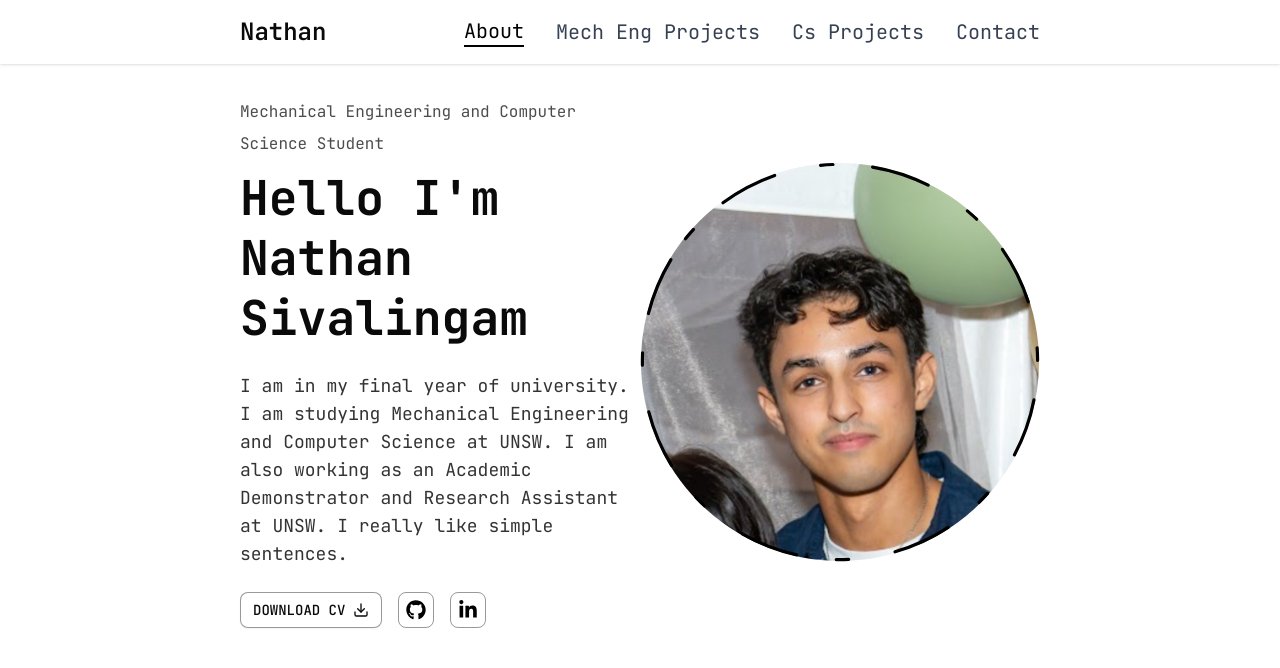
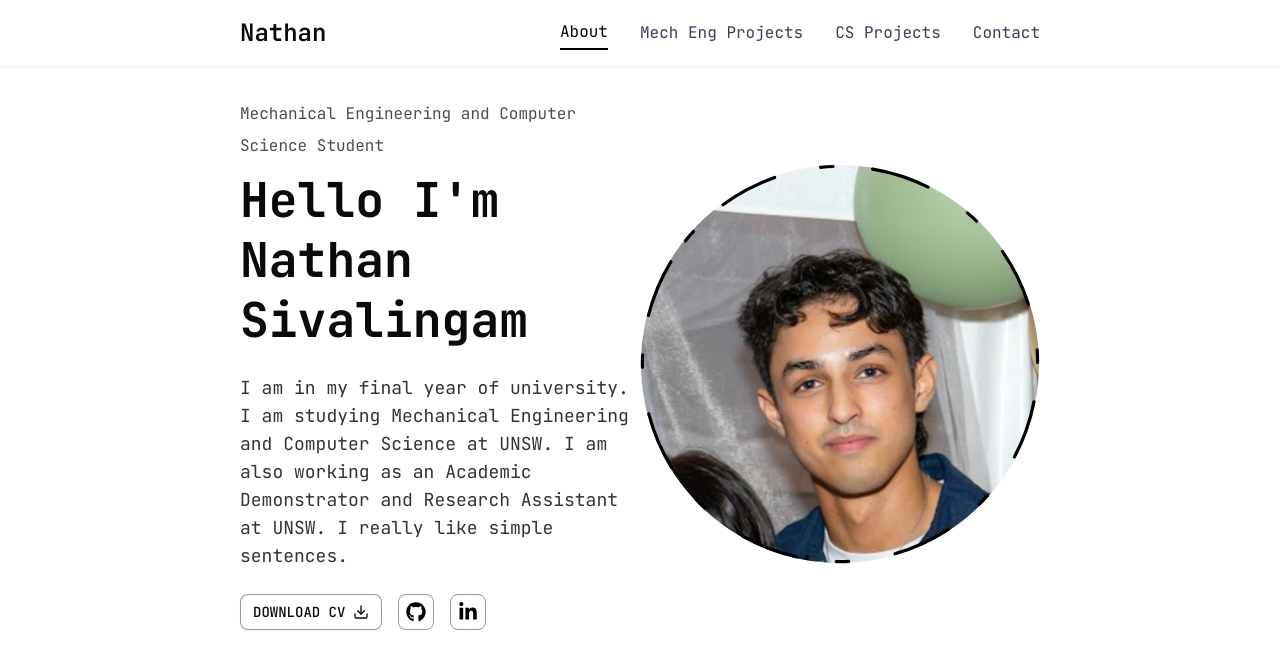
Before and after one commit to nathansivalingam/engineering-portfolio-website, a Next.js app: page / in a window 1280 px wide. Shown: the top 668 px of the page. Built offline with nearby package versions, Linux system fonts and the light colour scheme.

Commit message:
when will i learn

```diff
--- a/components/Header.jsx
+++ b/components/Header.jsx
@@ -1,18 +1,9 @@
+"use client";
+
 import Link from "next/link";
-import { FaHome, FaUserAlt, FaProjectDiagram, FaEnvelope } from "react-icons/fa"; // example icons
-
-// components
 import Nav from "./Nav";
 
 const Header = () => {
-  // Define your mobile links with icons
-  const mobileLinks = [
-    { href: "/", icon: <FaHome />, label: "Home" },
-    { href: "/about", icon: <FaUserAlt />, label: "About" },
-    { href: "/projects", icon: <FaProjectDiagram />, label: "Projects" },
-    { href: "/contact", icon: <FaEnvelope />, label: "Contact" },
-  ];
-
   return (
     <header className="bg-white shadow-sm">
       <div className="container mx-auto flex justify-between items-center py-4 px-6 xl:px-60">
@@ -31,12 +22,9 @@ const Header = () => {
 
         {/* mobile navigation */}
         <div className="flex md:hidden items-center gap-4">
-          {mobileLinks.map((link) => (
-            <Link key={link.href} href={link.href} aria-label={link.label} className="text-xl text-gray-700 hover:text-gray-900 transition-colors">
-              {link.icon}
-            </Link>
-          ))}
+          <Nav mobile={true} />
         </div>
+
       </div>
     </header>
   );
--- a/components/Nav.jsx
+++ b/components/Nav.jsx
@@ -7,7 +7,7 @@ import { FaUserAlt, FaCog, FaLaptopCode, FaPhoneAlt } from "react-icons/fa";
 const links = [
   { name: "about", path: "/", mobileIcon: <FaUserAlt /> },
   { name: "mech eng projects", path: "/me-projects", mobileIcon: <FaCog /> },
-  { name: "cs projects", path: "/cs-projects", mobileIcon: <FaLaptopCode /> },
+  { name: "cS projects", path: "/cs-projects", mobileIcon: <FaLaptopCode /> },
   { name: "contact", path: "/contact", mobileIcon: <FaPhoneAlt /> },
 ];
 
@@ -15,9 +15,11 @@ const Nav = ({ mobile = false }) => {
   const pathname = usePathname();
 
   return (
-    <nav className={`flex ${mobile ? "gap-6 text-2xl" : "gap-8 text-xl"}`}>
+    <nav className={`flex ${mobile ? "gap-6 text-2xl" : "gap-8"}`}>
       {links.map((link, index) => {
         const isActive = link.path === pathname;
+
+        // Determine color classes
         const colorClass = isActive ? "text-black" : "text-gray-700 hover:text-gray-900";
 
         return (
```
